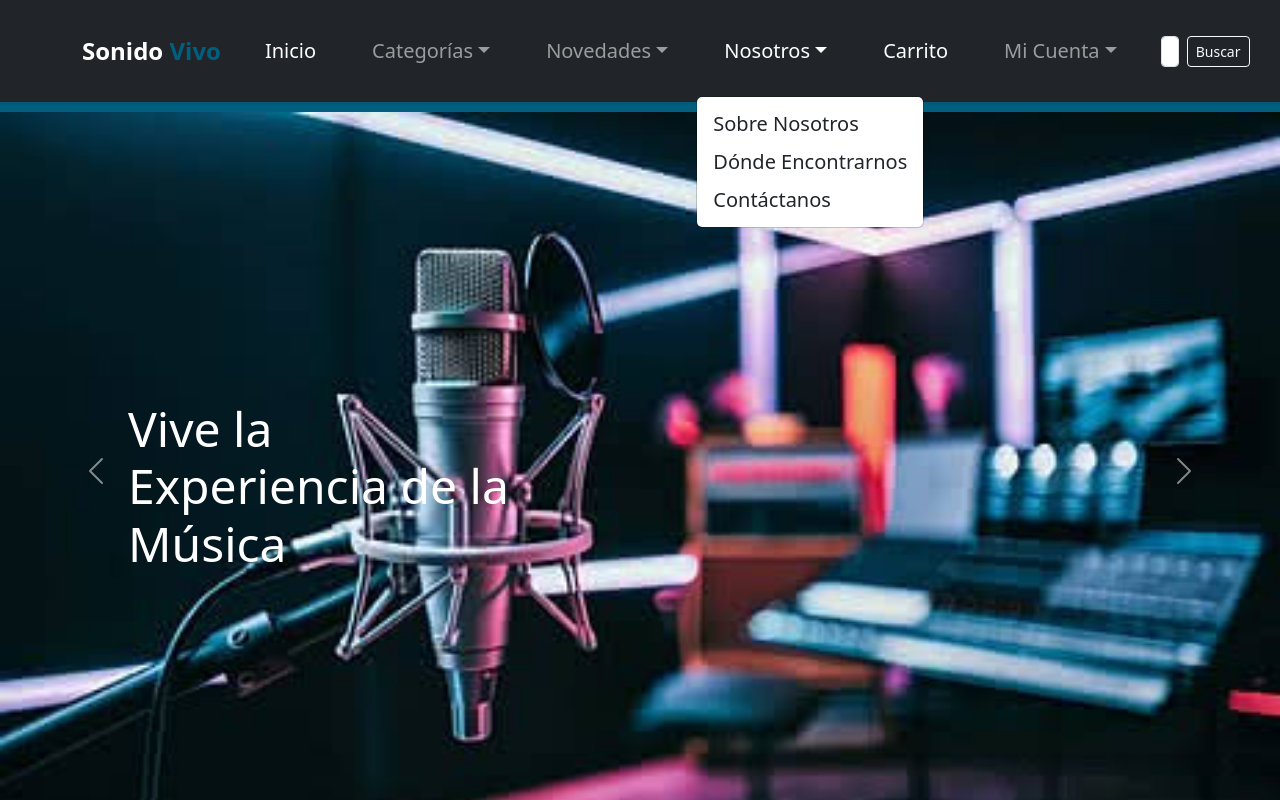
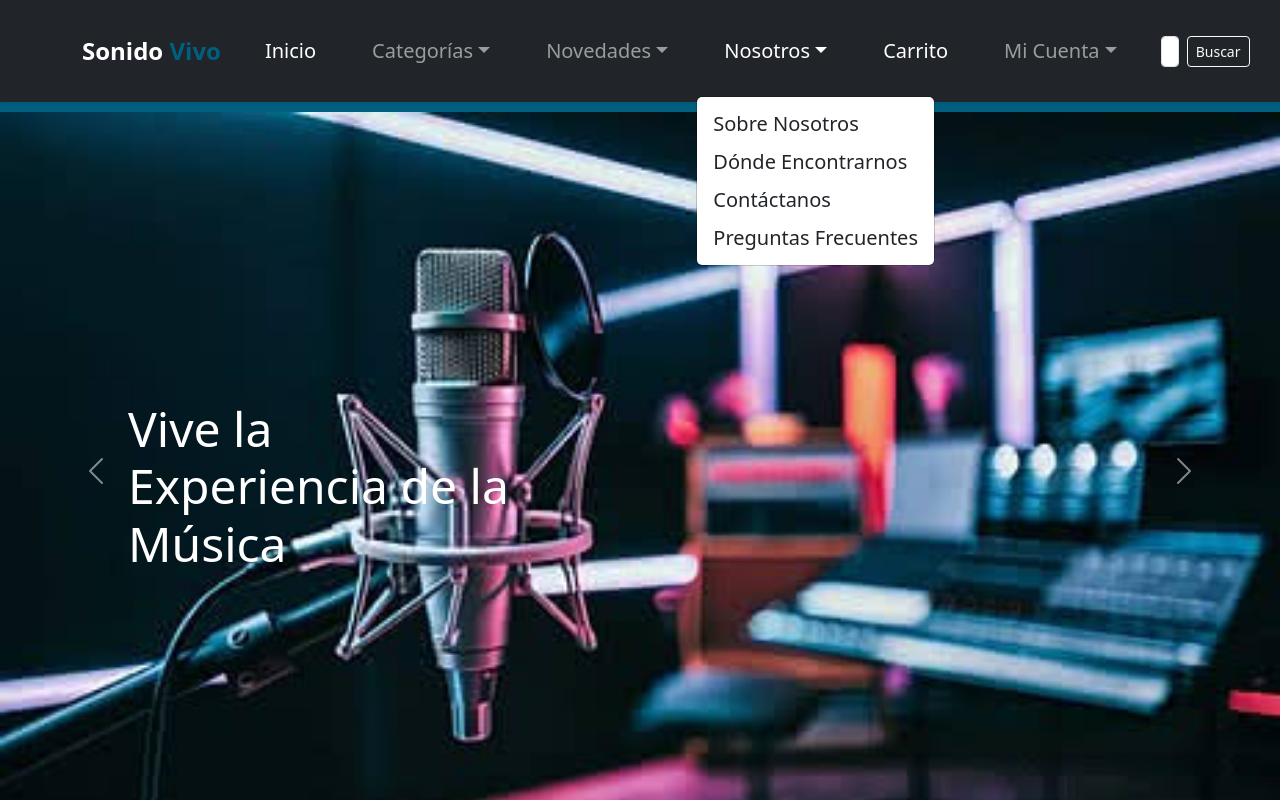
Before and after one commit to Tienda-Sonido-Vivo/sonido-vivo-react-migration, a React (Vite) app: page / in a window 1280 px wide. Both pictures are taken after a click on the button "Nosotros". Shown: the top 800 px of the page. Built offline with nearby package versions, Linux system fonts and the light colour scheme.

Commit message:
agregando ruta de preguntas frecuentes a navbar

```diff
--- a/src/componentes/organismos/Navbar.tsx
+++ b/src/componentes/organismos/Navbar.tsx
@@ -152,6 +152,14 @@ function Navbar() {
                     <Link className="dropdown-item" to="/nosotros#contactos">
                       Contáctanos
                     </Link>
+                  </li>
+
+                  <li>
+
+                    <Link className="dropdown-item" to="/preguntas-frecuentes">
+                        Preguntas Frecuentes
+                    </Link>
+
                   </li>
                 </ul>
               </li>
```
